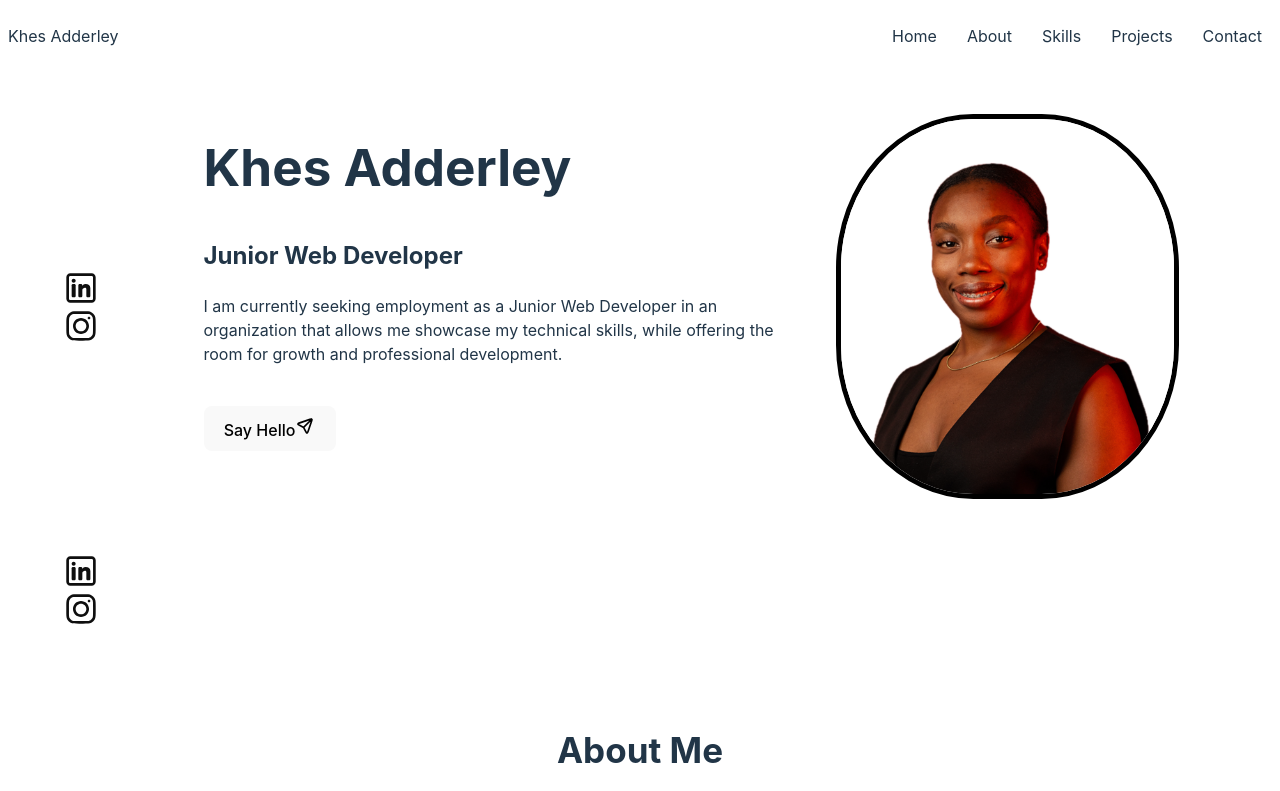
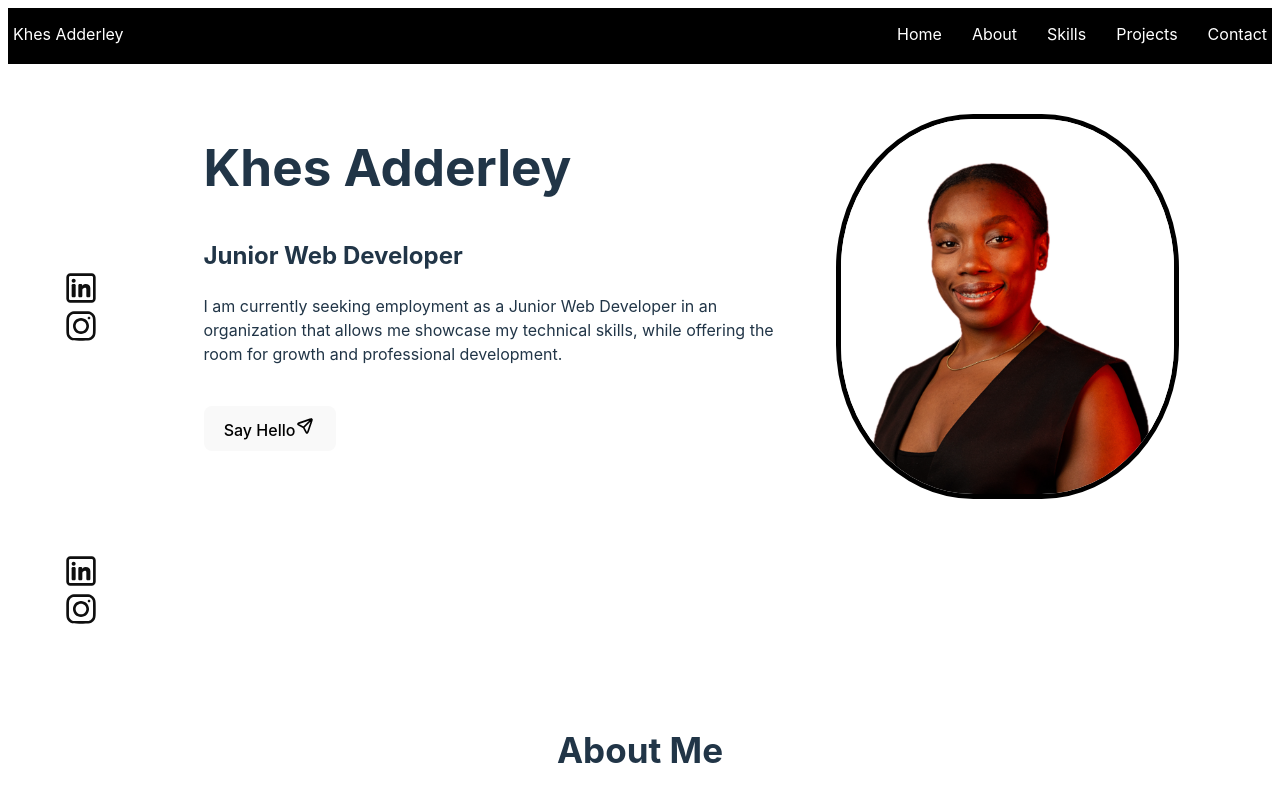
Before and after one commit to kradderley/khes-portfolio-proj, a React (Vite) app in the folder khes-portfolio/: page / in a window 1280 px wide. Shown: the top 791 px of the page. Built offline with nearby package versions, Linux system fonts and the light colour scheme.

Commit message:
minor changes add

```diff
--- a/khes-portfolio/src/css-files/Home.css
+++ b/khes-portfolio/src/css-files/Home.css
@@ -53,6 +53,12 @@
   }
 }
 
+@media screen and (min-width: 520px) {
+  .headshot {
+    width: 300px;
+  }
+}
+
 @media screen and (min-width: 600px) {
   .home-page {
     margin-top: 50px;
--- a/khes-portfolio/src/css-files/Menu.css
+++ b/khes-portfolio/src/css-files/Menu.css
@@ -1,4 +1,3 @@
-@media screen and (max-width: 600px) {
 .menu-bar {
   display: flex;
   justify-content: space-between;
@@ -7,16 +6,22 @@
   background-color: black;
 }
 
+.menu-header-name {
+  position: relative;
+  bottom: 2px;
+  left: 5px;
+  font-size: 15px;
+}
+
 div.info-bar ul li {
-    display: none;
   list-style-type: none;
 }
 
-  .menu-header-name {
-    position: relative;
-    bottom: 2px;
-    left:5px;
-    font-size: 15px;
+
+
+@media screen and (max-width: 600px) {
+  div.info-bar ul li {
+    display: none;
   }
 
   .menu-bar-icon {
@@ -32,7 +37,14 @@
     display: flex;
   }
 
+  .menu-header-name {
+    font-size: 16px;
+  }
+
   .info-bar {
+    position: relative;
+    bottom: 2.5px;
+    left: 5px;
     margin-left: auto;
     margin-right: 0;
   }
@@ -42,8 +54,8 @@
     flex-direction: row;
   }
 
-  div ul li {
-    list-style-type: none;
+  div.info-bar ul li {
+    display: flex;
     margin-left: 20px;
     margin-right: 10px;
   }
```
Lines whose indentation alone changed are shown as unchanged.
